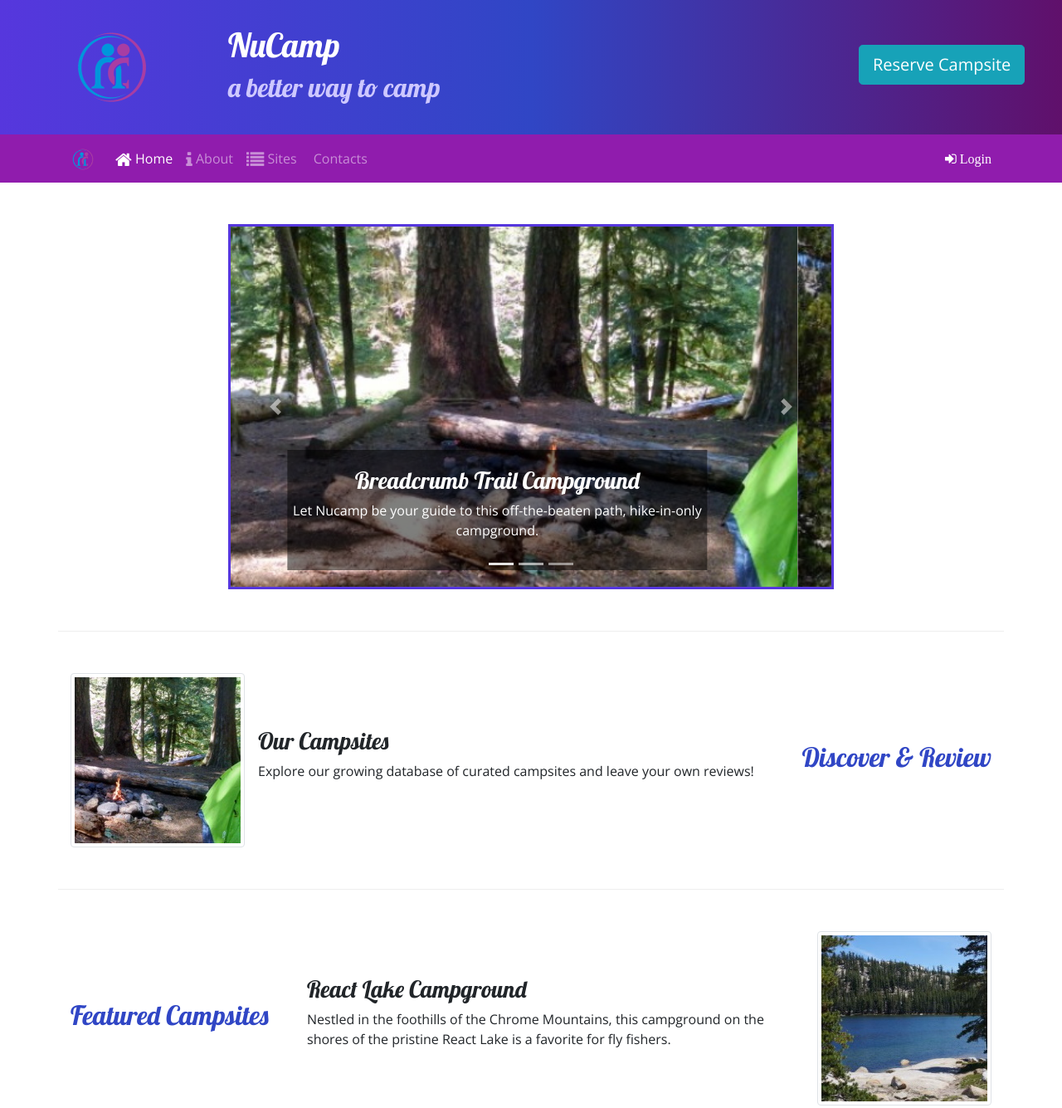
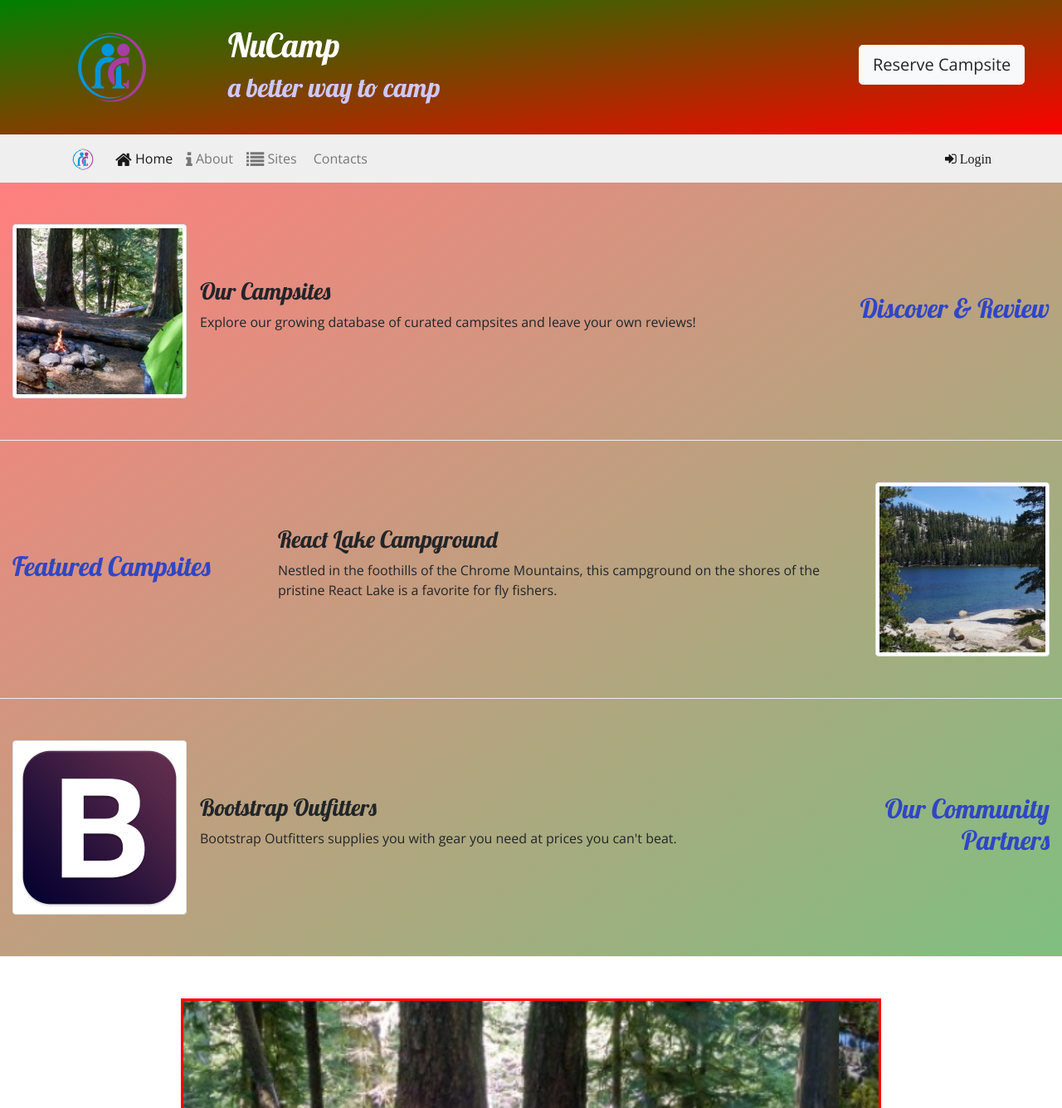
Before and after one commit to willboesetrio/changeItUpCodeChallenge, a website: page index.html in a window 1280 px wide. Shown: the top 1335 px of the page at 83% size. Drawn offline with nearby package versions, Linux system fonts and the light colour scheme; some icons are missing.

Commit message:
after change it up

```diff
--- a/css/styles.css
+++ b/css/styles.css
@@ -24,7 +24,7 @@ header h2 {
 .jumbotron {
   margin: 0;
   padding: 30px;
-  background-image: linear-gradient(to right, #5637dd, #3046c5, #60106b);
+  background-image: linear-gradient(to left top, red, green);
   color: white;
 }
 
@@ -33,11 +33,10 @@ header h2 {
   border-bottom: 1px ridge;
   min-height: 200px;
 }
-.navbar-dark {
-  background-color: #901cad;
+.navbar-light {
+  background-color: #ecececd0;
 }
-a,
-a:hover {
+a, a:hover {
   color: inherit;
   text-decoration: none;
 }
@@ -45,5 +44,8 @@ a:hover {
   background-color: rgba(0, 0, 0, 0.5);
 }
 .carousel {
-  border: solid #5637dd;
+  border: solid red;
 }
+.xmasBg {
+  background-image: linear-gradient(to right bottom, rgba(255, 0, 0, 0.500), rgba(0, 128, 0, 0.500));
+}
--- a/index.html
+++ b/index.html
@@ -42,7 +42,7 @@
           <div class="col-md-4 col-xl-2 mt-4">
             <a
               href="#reserveForm"
-              class="btn btn-info btn-lg text-nowrap"
+              class="btn btn-light btn-lg text-nowrap"
               role="button"
               data-toggle="tooltip"
               data-html="true"
@@ -55,7 +55,7 @@
       </div>
     </header>
 
-    <nav class="navbar navbar-expand-sm navbar-dark sticky-top">
+    <nav class="navbar navbar-expand-sm navbar-light sticky-top">
       <div class="container">
         <a class="navbar-brand" href="#"
           ><img src="img/logo.png" height="30" width="30"
@@ -159,7 +159,75 @@
       </div>
     </div>
 
-    <div class="container">
+    <div class="container-fluid xmasBg">
+      <div class="row row-content align-items-center">
+        <div class="col-sm-4 order-sm-last col-md-3">
+          <h2 class="text-sm-right">Discover & Review</h2>
+        </div>
+        <div class="col">
+          <div class="media">
+            <img
+              src="img/breadcrumb-trail-thumb.jpg"
+              alt="Breadcrumb trail thumbnail"
+              class="d-flex mr-3 img-thumbnail"
+            />
+            <div class="media-body align-self-center">
+              <h3>Our Campsites</h3>
+              <p class="d-none d-sm-block">
+                Explore our growing database of curated campsites and leave your
+                own reviews!
+              </p>
+            </div>
+          </div>
+        </div>
+      </div>
+
+      <div class="row row-content align-items-center">
+        <div class="col-sm-4 col-md-3">
+          <h2>Featured Campsites</h2>
+        </div>
+        <div class="col">
+          <div class="media">
+            <div class="media-body align-self-center">
+              <h3>React Lake Campground</h3>
+              <p class="d-none d-sm-block">
+                Nestled in the foothills of the Chrome Mountains, this
+                campground on the shores of the pristine React Lake is a
+                favorite for fly fishers.
+              </p>
+            </div>
+            <img
+              class="d-flex ml-3 img-thumbnail order-last"
+              src="img/react-lake-thumb.jpg"
+              alt="lake"
+            />
+          </div>
+        </div>
+      </div>
+
+      <div class="row row-content align-items-center">
+        <div class="col-sm-4 order-sm-last col-md-3">
+          <h2 class="text-sm-right">Our Community Partners</h2>
+        </div>
+        <div class="col">
+          <div class="media">
+            <img
+              class="d-flex mr-3 img-thumbnail"
+              src="img/bootstrap-thumb.png"
+              alt="Bootstrap outfitters"
+            />
+            <div class="media-body align-self-center">
+              <h3>Bootstrap Outfitters</h3>
+              <p class="d-none d-sm-block">
+                Bootstrap Outfitters supplies you with gear you need at prices
+                you can't beat.
+              </p>
+            </div>
+          </div>
+        </div>
+      </div>
+
+    </div>
     <div class="row row-content">
       <div class="col-md-8 mx-auto">
         <div id="homeCarousel" class="carousel slide" data-ride="carousel">
@@ -240,76 +308,9 @@
     </div>
 
     <div class="row row-content align-items-center">
-        <div class="col-sm-4 order-sm-last col-md-3">
-          <h2 class="text-sm-right">Discover & Review</h2>
-        </div>
-        <div class="col">
-          <div class="media">
-            <img
-              src="img/breadcrumb-trail-thumb.jpg"
-              alt="Breadcrumb trail thumbnail"
-              class="d-flex mr-3 img-thumbnail"
-            />
-            <div class="media-body align-self-center">
-              <h3>Our Campsites</h3>
-              <p class="d-none d-sm-block">
-                Explore our growing database of curated campsites and leave your
-                own reviews!
-              </p>
-            </div>
-          </div>
-        </div>
-      </div>
-
-      <div class="row row-content align-items-center">
-        <div class="col-sm-4 col-md-3">
-          <h2>Featured Campsites</h2>
-        </div>
-        <div class="col">
-          <div class="media">
-            <div class="media-body align-self-center">
-              <h3>React Lake Campground</h3>
-              <p class="d-none d-sm-block">
-                Nestled in the foothills of the Chrome Mountains, this
-                campground on the shores of the pristine React Lake is a
-                favorite for fly fishers.
-              </p>
-            </div>
-            <img
-              class="d-flex ml-3 img-thumbnail order-last"
-              src="img/react-lake-thumb.jpg"
-              alt="lake"
-            />
-          </div>
-        </div>
-      </div>
-
-      <div class="row row-content align-items-center">
-        <div class="col-sm-4 order-sm-last col-md-3">
-          <h2 class="text-sm-right">Our Community Partners</h2>
-        </div>
-        <div class="col">
-          <div class="media">
-            <img
-              class="d-flex mr-3 img-thumbnail"
-              src="img/bootstrap-thumb.png"
-              alt="Bootstrap outfitters"
-            />
-            <div class="media-body align-self-center">
-              <h3>Bootstrap Outfitters</h3>
-              <p class="d-none d-sm-block">
-                Bootstrap Outfitters supplies you with gear you need at prices
-                you can't beat.
-              </p>
-            </div>
-          </div>
-        </div>
-      </div>
-
-      <div class="row row-content align-items-center">
       <div class="col-sm-6 mx-auto">
         <div class="card">
-            <h3 class="card-header bg-info text-white">Reserve a Campsite</h3>
+          <h3 class="card-header bg-success text-white">Reserve a Campsite</h3>
           <div class="card-body">
             <form action="" method="get" id="reserveForm">
               <div class="form-group row">
@@ -343,13 +344,12 @@
               </div>
               <div class="form-group row">
                 <div class="col">
-                    <button class="btn btn-primary" type="submit">
+                  <button class="btn btn-danger" type="submit">
                     Search
                   </button>
                 </div>
               </div>
             </form>
-            </div>
           </div>
         </div>
       </div>
```
Lines whose indentation alone changed are shown as unchanged.
